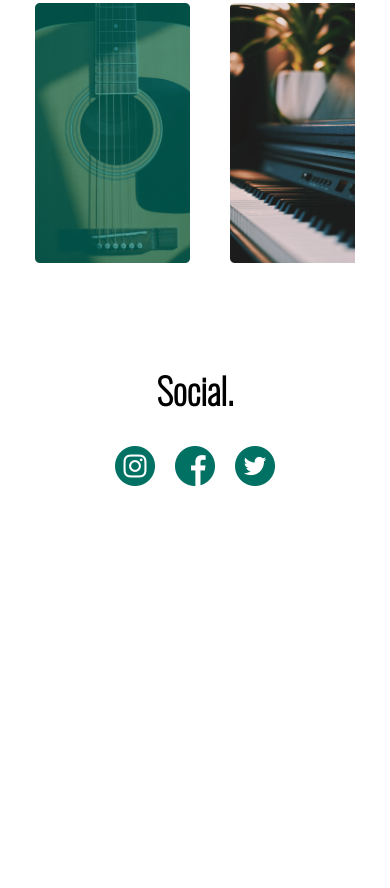
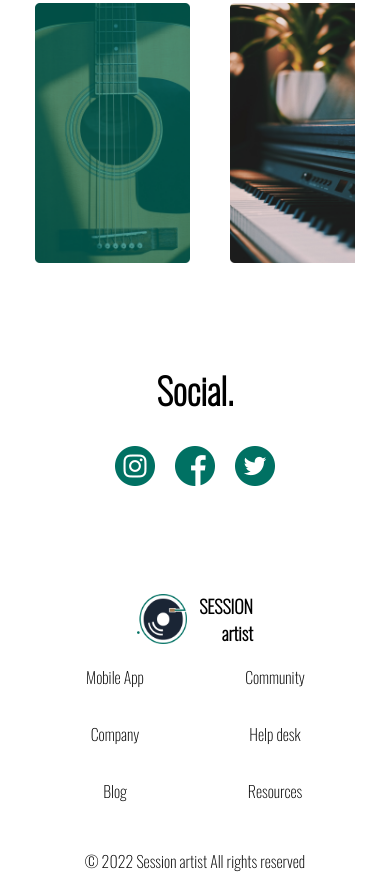
Before and after one commit to AlexPal005/SessionArtist, a website: page index.html in a window 390 px wide. Shown: the part 426-1314 px from the top of the page. Before the commit the page ends 1033 px from the top, so only its background shows below. Drawn offline with nearby package versions, Linux system fonts and the light colour scheme.

Commit message:
add adaptive footer

```diff
--- a/css/footer.css
+++ b/css/footer.css
@@ -15,10 +15,10 @@
 .footerLogo{
     margin: 0 auto;
 }
-.footermain{
+.footerMain{
     height: 117px;
 }
-.footermain > p{
+.footerMain > p{
     font-family: 'Oswald', sans-serif;
     font-size: 16px;
     text-align: center;
@@ -26,7 +26,18 @@
     padding-bottom: 15px;
 }
 @media screen and (max-width: 400px){
-    .footermain{
-        overflow-x: hidden;
+    .footerLogo{
+        grid-area: logo;
     }
+    .footerMain{
+        margin-top: 71px;
+    }
+    .footer{
+        grid-template-columns: repeat(2, 1fr);
+        grid-template-rows: repeat(4,1fr);
+        grid-gap: 0;
+        grid-template-areas: "logo logo";
+
+    }
+
 }
--- a/index.html
+++ b/index.html
@@ -73,7 +73,7 @@
     </div>
 
     <!-- Footer-->
-    <div class = "footermain">
+    <div class = "footerMain">
         <div class = "footer">
             <p>Mobile App</p>
             <p>Community</p>
```
